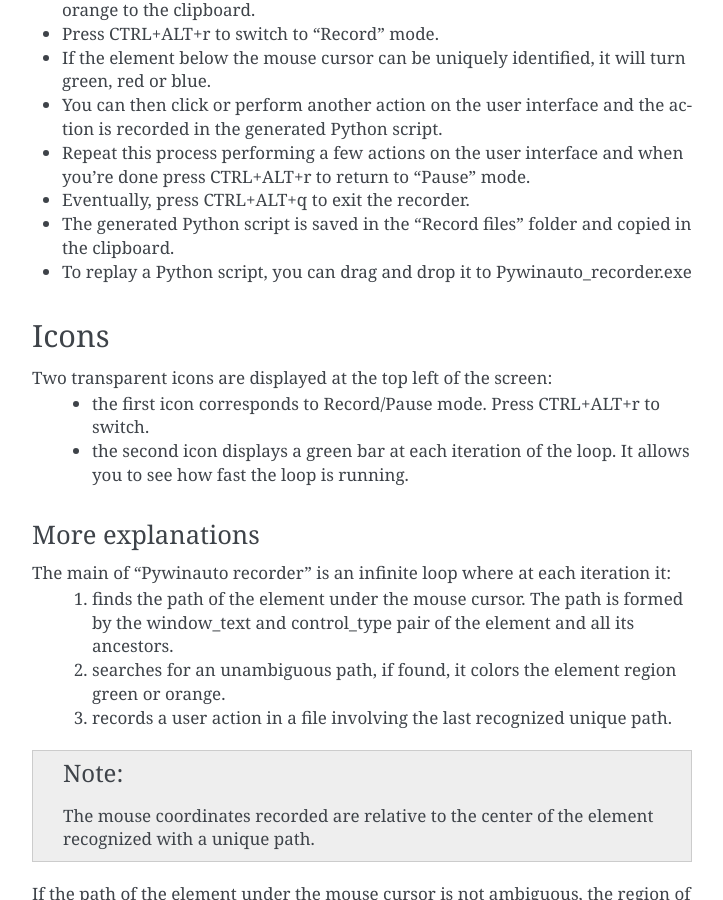
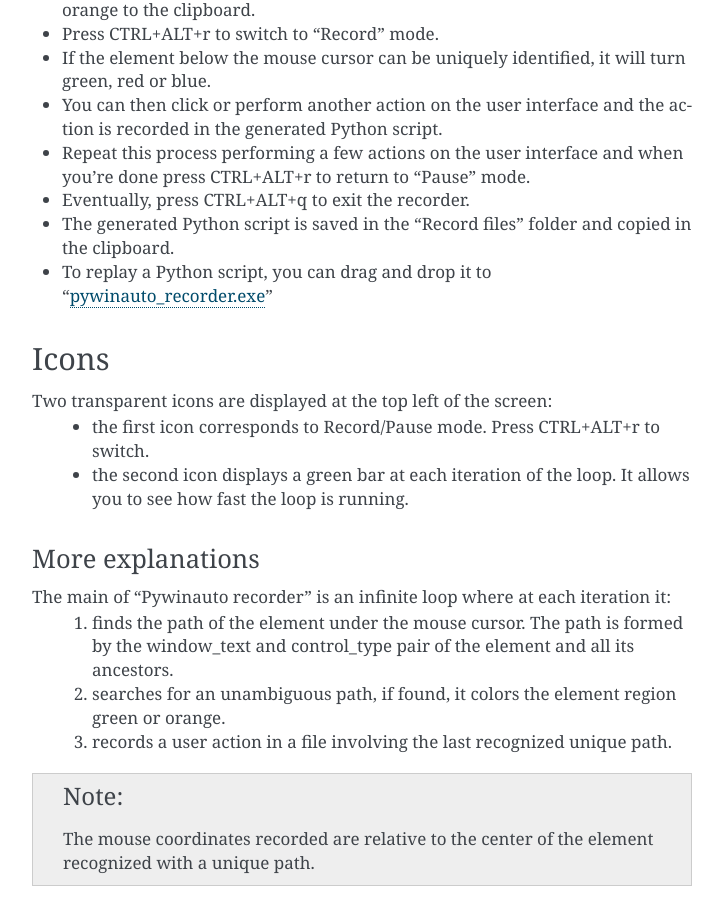
Before and after one commit to beuaaa/pywinauto_recorder, a Sphinx documentation site: the page built from docs/index.rst, in a window 1280 px wide and 900 px high, scrolled down 1054 px. Shown: the whole window, without its empty margins (388-1111 px from the left). Built offline with Sphinx 7.4.7, drawn with Linux system fonts in a browser that asks for light colours.

Commit message:
Update download link

```diff
--- a/docs/index.rst
+++ b/docs/index.rst
@@ -43,7 +43,7 @@
 - Repeat this process performing a few actions on the user interface and when you're done press CTRL+ALT+r to return to "Pause" mode.
 - Eventually, press CTRL+ALT+q to exit the recorder.
 - The generated Python script is saved in the "Record files" folder and copied in the clipboard.
-- To replay a Python script, you can drag and drop it to Pywinauto_recorder.exe
+- To replay a Python script, you can drag and drop it to "pywinauto_recorder.exe_"
 
 Icons
 -----
```
